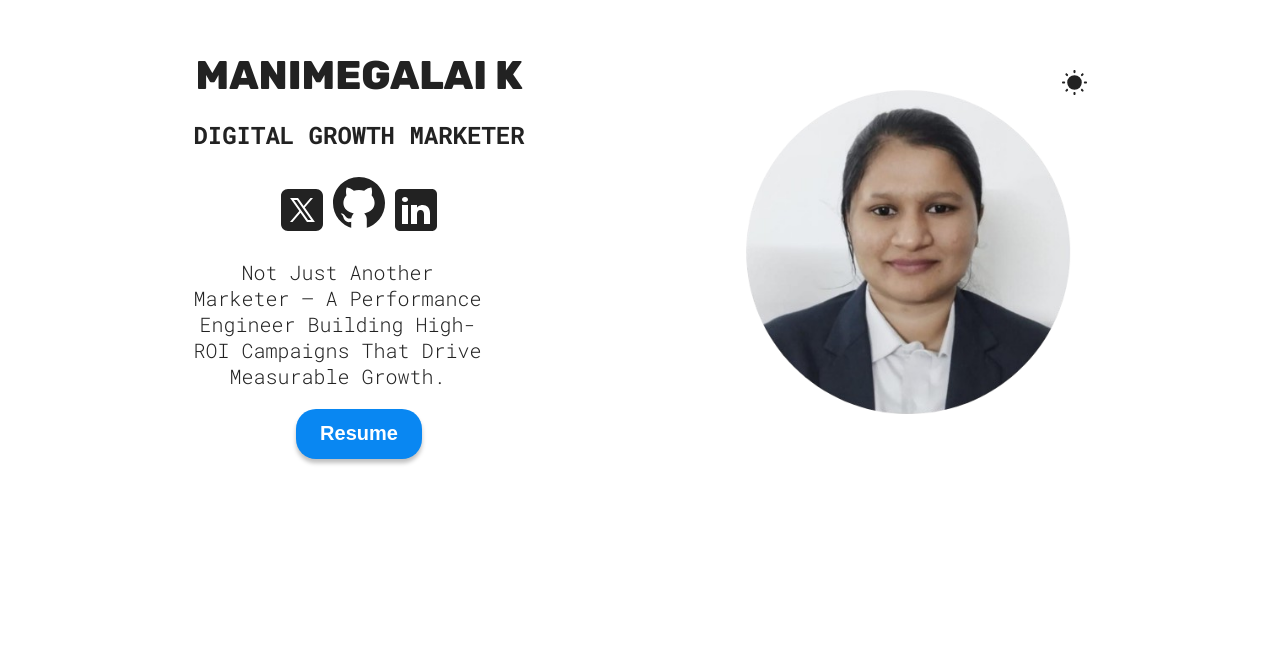
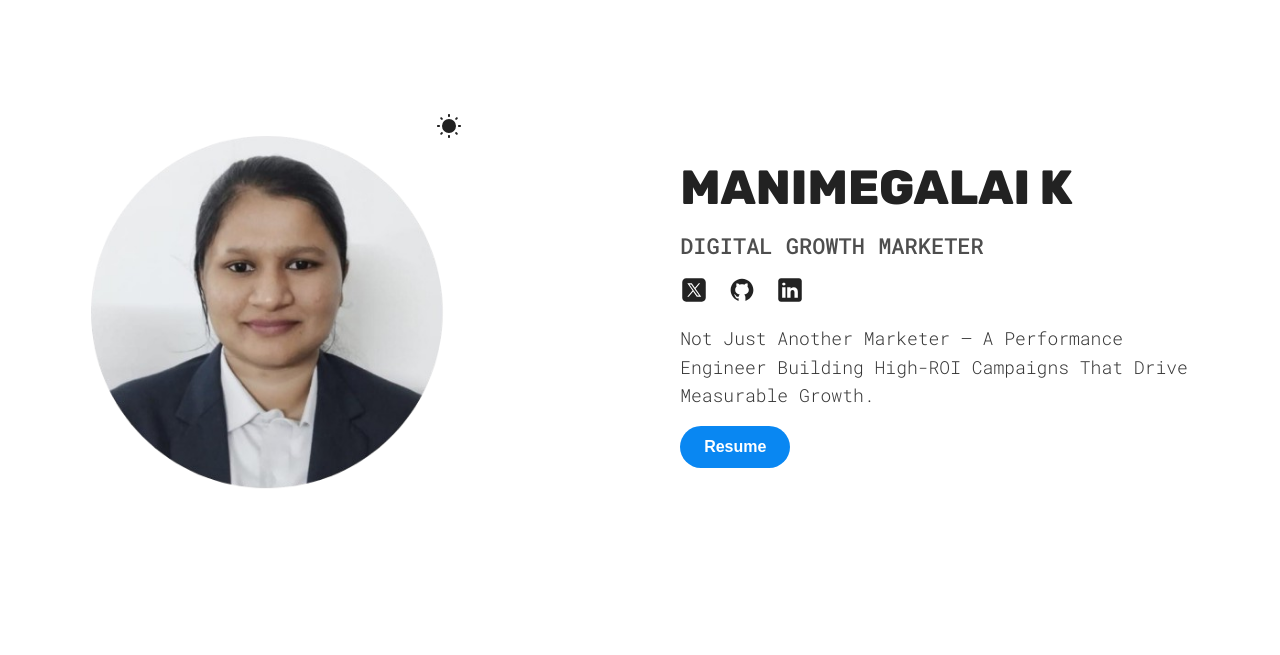
Before and after one commit to manimegalai2508/Portfolio, a React (Vite) app: page / in a window 1280 px wide. Shown: the part 145-800 px from the top of the page. Built offline with nearby package versions, Linux system fonts and the light colour scheme.

Commit message:
Update HeroStyles.module.css

```diff
--- a/src/sections/Hero/HeroStyles.module.css
+++ b/src/sections/Hero/HeroStyles.module.css
@@ -1 +1,94 @@
-.container { display: flex; flex-direction: column; justify-content: center; gap: 20px; text-align: center; height: 100dvh; min-height: 500px; .hero { max-width: 200px; } span { display: flex; gap: 25px; justify-content: center; a { margin: 0; img { width: 30px; } } } a { width: fit-content; align-self: center; } button { background-color: var(--btn-color); color: var(--btn-text-color); border: none; border-radius: 20px; width: 126px; height: 50px; font-size: 20px; font-weight: bold; box-shadow: 0 4px 4px rgba(0, 0, 0, 0.25); transition: box-shadow 200ms ease-in-out, transform 200ms ease-in-out; } button:hover { transform: scale(1.05); } button:active { transform: translateY(2px); box-shadow: 0 2px 2px rgba(0, 0, 0, 0.25); } } .colorModeContainer { position: relative; } .colorMode { position: absolute; right: 0; width: 25px; } .colorMode:hover { cursor: pointer; } .description { max-width: 24ch; } .info { display: flex; flex-direction: column; gap: 20px; } @media (width >= 800px) { .container { flex-direction: row-reverse; align-items: center; justify-content: space-evenly; .hero { max-width: 350px; width: 350px; } } } @media (width >= 1400px) { .container { .hero { max-width: 400px; width: 400px; } } }
+.container {
+  display: flex;
+  flex-direction: column;
+  justify-content: center;
+  gap: 32px;
+  text-align: left;
+  min-height: 100dvh;
+  padding: 40px 20px;
+}
+
+.hero {
+  max-width: 220px;
+}
+
+.info {
+  display: flex;
+  flex-direction: column;
+  gap: 16px;
+  max-width: 600px;
+}
+
+.socialLinks {
+  display: flex;
+  gap: 20px;
+}
+
+.socialLinks a img {
+  width: 28px;
+  transition: transform 200ms ease;
+}
+
+.socialLinks a img:hover {
+  transform: scale(1.1);
+}
+
+.description {
+  max-width: 48ch;
+  line-height: 1.6;
+  font-size: 18px;
+  opacity: 0.9;
+}
+
+button {
+  background-color: var(--btn-color);
+  color: var(--btn-text-color);
+  border: none;
+  border-radius: 25px;
+  padding: 12px 24px;
+  font-size: 16px;
+  font-weight: 600;
+  width: fit-content;
+  transition: transform 200ms ease, box-shadow 200ms ease;
+}
+
+button:hover {
+  transform: translateY(-2px);
+}
+
+button:active {
+  transform: translateY(1px);
+}
+
+.colorModeContainer {
+  position: relative;
+}
+
+.colorMode {
+  position: absolute;
+  right: 0;
+  width: 24px;
+  cursor: pointer;
+}
+@media (min-width: 800px) {
+  .container {
+    flex-direction: row;
+    align-items: center;
+    justify-content: space-between;
+    padding: 60px 80px;
+  }
+
+  .hero {
+    max-width: 380px;
+  }
+}
+h1 {
+  font-size: 48px;
+  line-height: 1.1;
+}
+
+h2 {
+  font-size: 22px;
+  font-weight: 500;
+  opacity: 0.8;
+}
```
